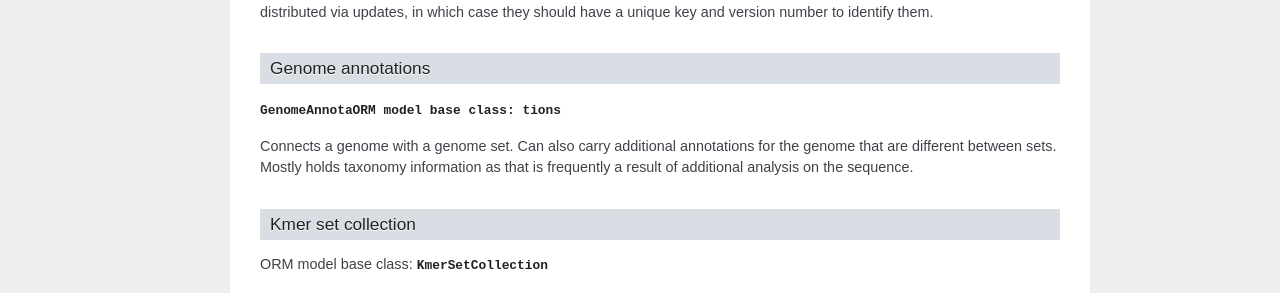
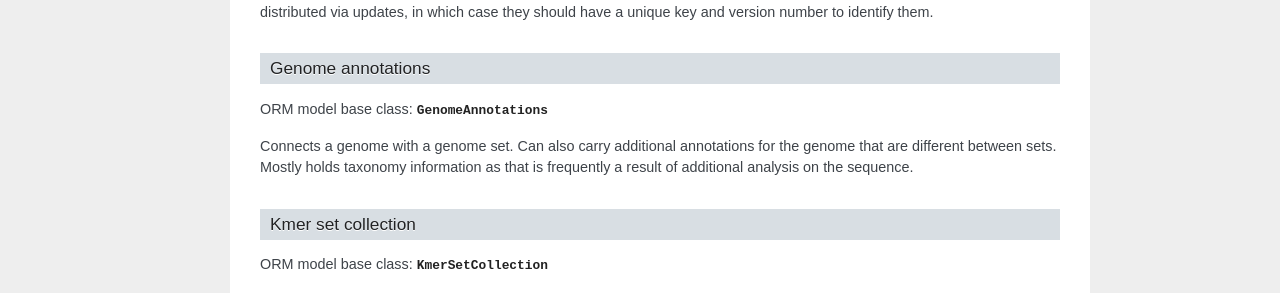
Before and after one commit to jlumpe/midas, a Sphinx documentation site: the page built from docs/database.rst, in a window 1280 px wide. Shown: the part 1249-1542 px from the top of the page. Built offline with Sphinx 7.4.7, drawn with Linux system fonts in a browser that asks for light colours.

Commit message:
Fix typo in docs

```diff
--- a/docs/database.rst
+++ b/docs/database.rst
@@ -88,7 +88,7 @@ to identify them.
 Genome annotations
 ------------------
 
-:class:`.GenomeAnnotaORM model base class: tions`
+ORM model base class: :class:`.GenomeAnnotations`
 
 Connects a genome with a genome set. Can
 also carry additional annotations for the genome that are different
```
